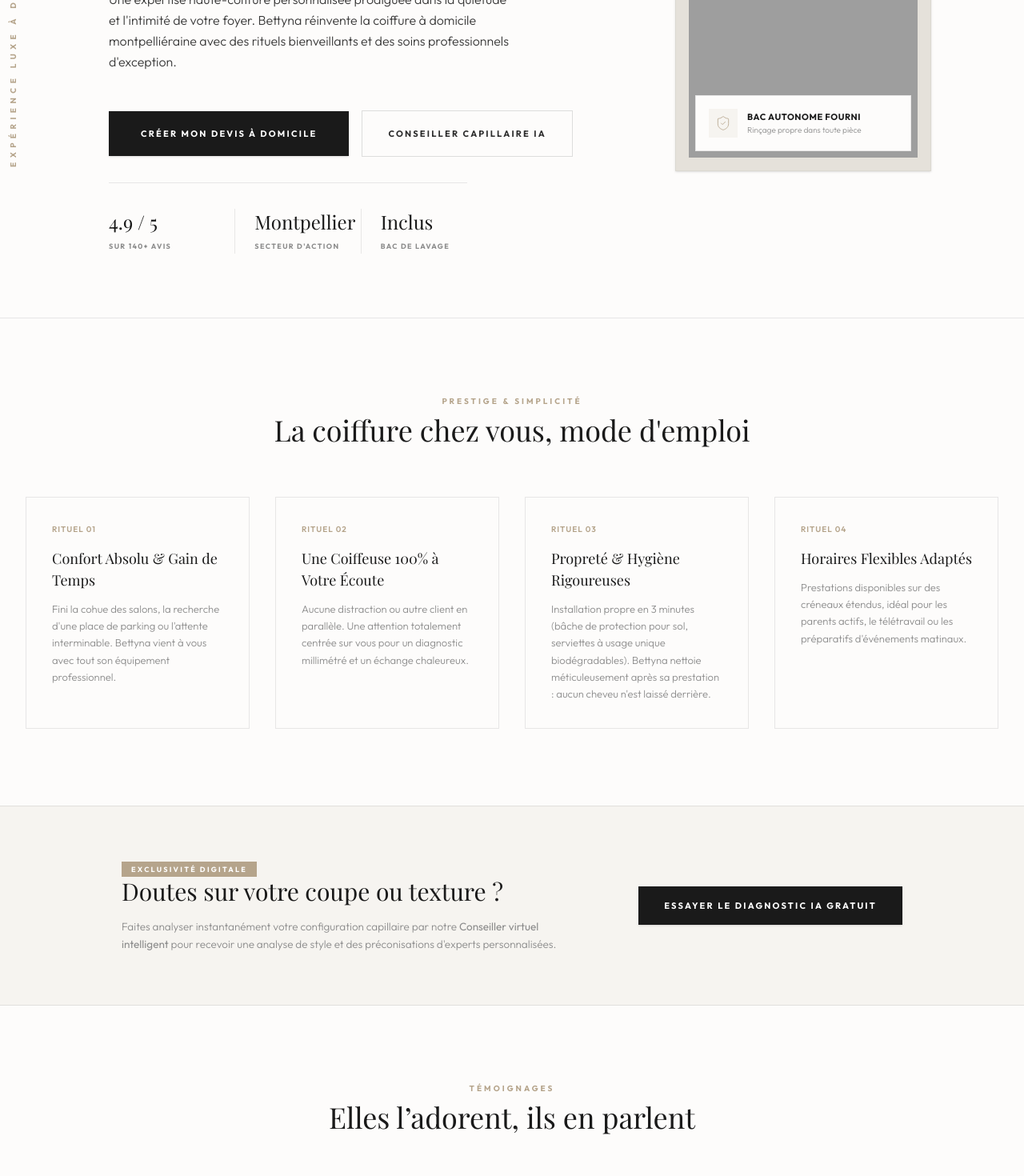
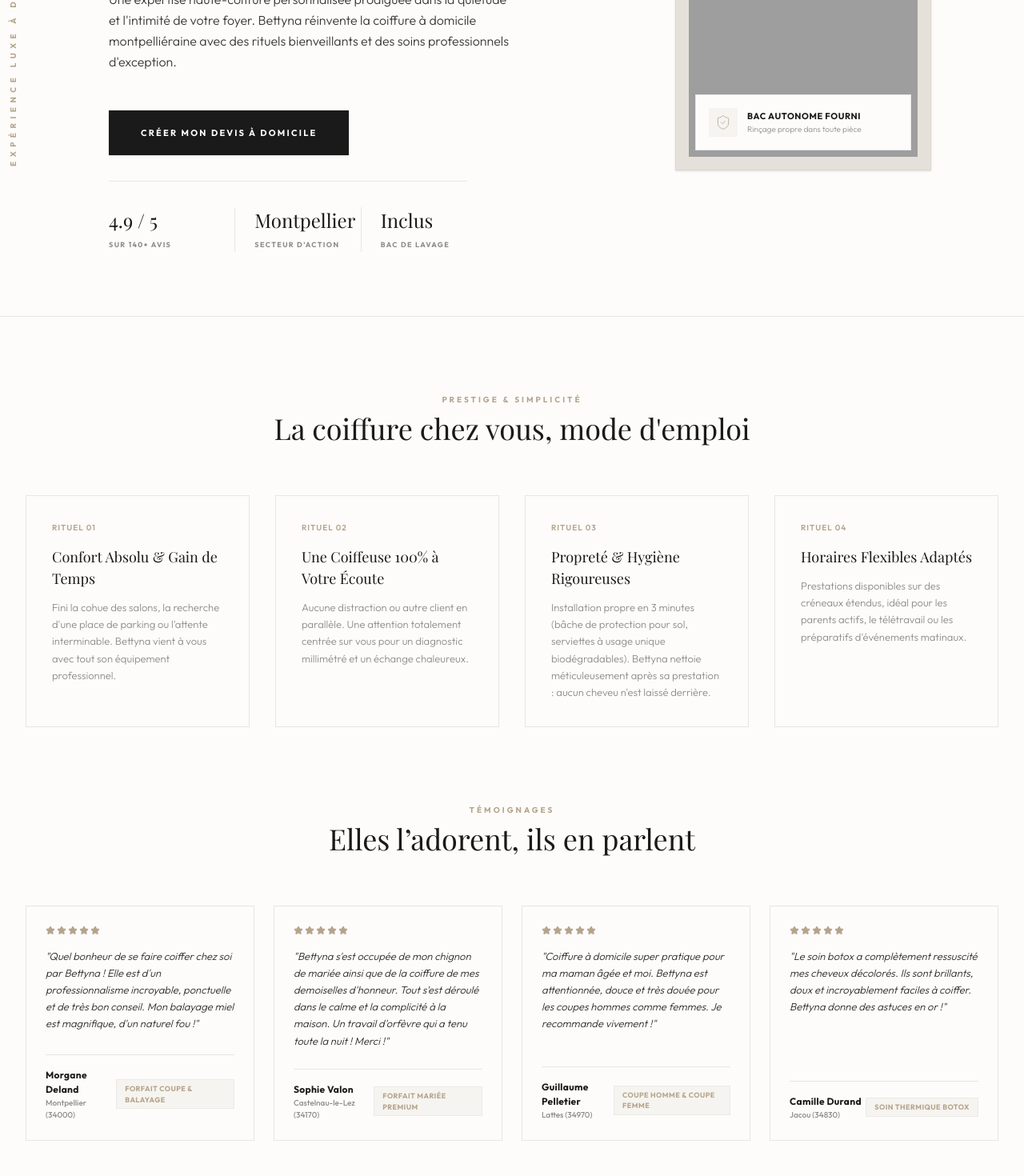
Before and after one commit to jphslashroot-dev/newhair, a React (Vite) app: page / in a window 1280 px wide. Shown: the part 500-1970 px from the top of the page at 80% size. Built offline with nearby package versions, Linux system fonts and the light colour scheme; grey boxes are pictures that could not be loaded; a web font is replaced by a local one.

Commit message:
Remove AI Diagnostic feature (tab, CTAs, banner, section); drop Services from menu

```diff
--- a/src/App.tsx
+++ b/src/App.tsx
@@ -22,7 +22,6 @@
 import BeforeAfterSlider from "./components/BeforeAfterSlider";
 import ServiceCard from "./components/ServiceCard";
 import BookingWizard from "./components/BookingWizard";
-import AIConsultant from "./components/AIConsultant";
 
 import {
   HAIR_SERVICES,
@@ -210,14 +209,6 @@
                       >
                         Créer mon devis à domicile
                       </button>
-
-                      <button
-                        id="hero-go-ia-btn"
-                        onClick={() => setActiveTab("consultant")}
-                        className="px-8 py-5 bg-transparent border border-editorial-dark/15 text-editorial-dark text-[11px] uppercase tracking-[0.2em] font-bold transition-all duration-300 hover:bg-editorial-light cursor-pointer"
-                      >
-                        Conseiller Capillaire IA
-                      </button>
                     </div>
 
                     {/* Quality Badges */}
@@ -284,26 +275,6 @@
                       </div>
                     </div>
                   ))}
-                </div>
-              </section>
-
-              {/* IA CALL TO ACTION banner */}
-              <section className="bg-editorial-light border-y border-editorial-dark/10 py-16">
-                <div className="max-w-5xl mx-auto px-4 sm:px-6 flex flex-col md:flex-row items-center gap-8 justify-between">
-                  <div className="space-y-4 max-w-xl text-center md:text-left">
-                    <span className="px-3 py-1 bg-editorial-accent text-white text-[9px] font-bold tracking-[0.25em] uppercase">Exclusivité Digitale</span>
-                    <h3 className="font-serif text-3xl font-normal text-editorial-charcoal">Doutes sur votre coupe ou texture ?</h3>
-                    <p className="text-editorial-muted text-[13.5px] leading-relaxed font-light">
-                      Faites analyser instantanément votre configuration capillaire par notre <strong>Conseiller virtuel intelligent</strong> pour recevoir une analyse de style et des préconisations d'experts personnalisées.
-                    </p>
-                  </div>
-                  <button
-                    id="cta-ia-btn"
-                    onClick={() => setActiveTab("consultant")}
-                    className="px-8 py-4 bg-editorial-charcoal hover:bg-editorial-accent text-white text-[11px] uppercase tracking-[0.2em] font-bold transition-all shadow-sm whitespace-nowrap cursor-pointer"
-                  >
-                    Essayer le diagnostic IA gratuit
-                  </button>
                 </div>
               </section>
 
@@ -474,18 +445,6 @@
             </motion.div>
           )}
 
-          {/* TAB 4: VIRTUAL INTUITIVE AI CONSULTANT */}
-          {activeTab === "consultant" && (
-            <motion.div
-              key="view-consultant"
-              initial={{ opacity: 0 }}
-              animate={{ opacity: 1 }}
-              exit={{ opacity: 0 }}
-            >
-              <AIConsultant />
-            </motion.div>
-          )}
-
           {/* TAB 5: PRACTICAL INFOS, FAQ, MAP ACCORDION */}
           {activeTab === "faq" && (
             <motion.div
--- a/src/components/Navbar.tsx
+++ b/src/components/Navbar.tsx
@@ -10,9 +10,7 @@
 export default function Navbar({ activeTab, setActiveTab, onBookClick }: NavbarProps) {
   const navItems = [
     { id: "hero", label: "Accueil" },
-    { id: "services", label: "Services & Tarifs" },
     { id: "beforeafter", label: "Avant / Après" },
-    { id: "consultant", label: "Diagnostic IA" },
     { id: "faq", label: "Pratique & FAQ" }
   ];
 
@@ -48,9 +46,6 @@
                       : "text-editorial-muted hover:text-editorial-dark opacity-80 hover:opacity-100"
                   }`}
                 >
-                  {item.id === "consultant" && (
-                    <Sparkles className="inline-block w-3.5 h-3.5 mr-1 animate-pulse text-editorial-accent" />
-                  )}
                   {item.label}
                   {isActive && (
                     <span className="absolute bottom-0 left-0 right-0 h-[1.5px] bg-editorial-accent" />
```
